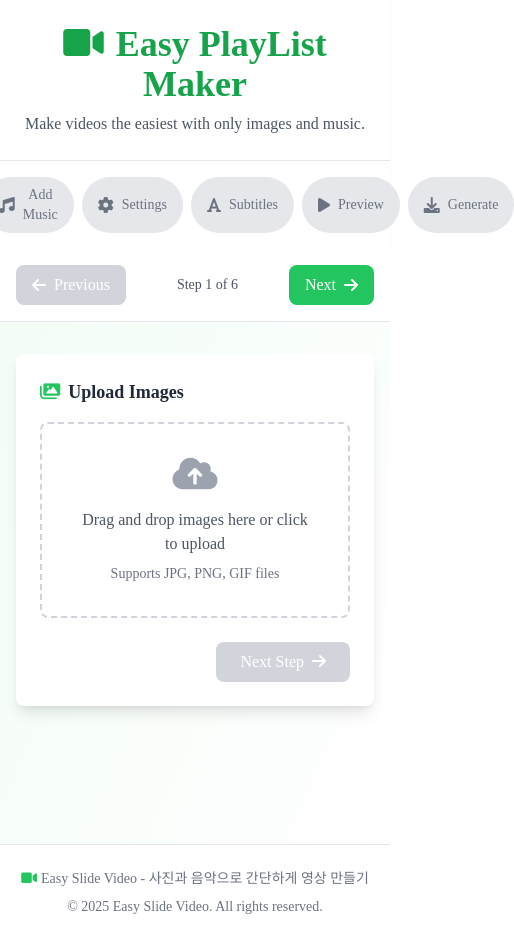
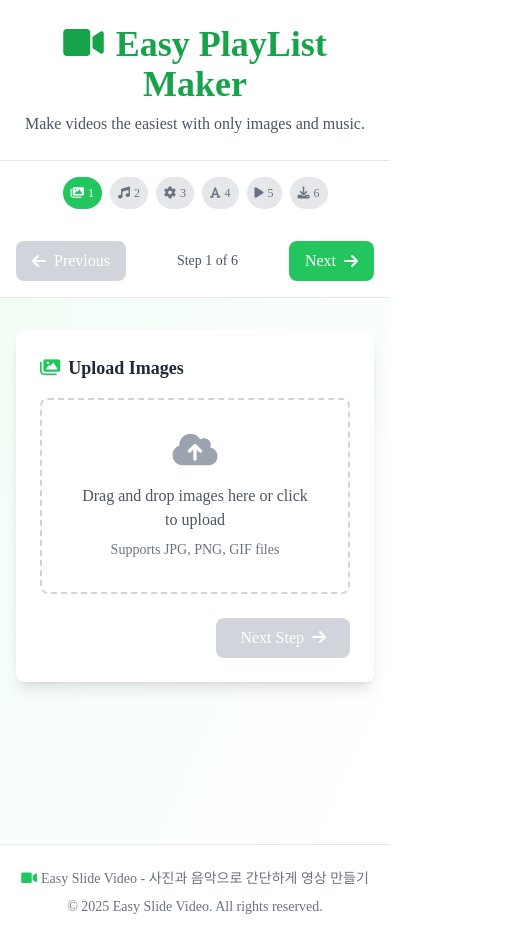
Before and after one commit to YoHaiYo/easy-slide-video_nextjs, a Next.js app: page / in a window 390 px wide. Shown: the whole page, 514 px wide, since content can reach past the window. Built offline with nearby package versions, Linux system fonts and the light colour scheme; a web font is replaced by a local one.

Commit message:
모바일 반응형

```diff
--- a/src/app/page.js
+++ b/src/app/page.js
@@ -66,19 +66,20 @@ function HomeContent() {
       <div className="bg-white shadow-sm">
         <div className="max-w-4xl mx-auto px-4 py-4">
           <div className="flex justify-center">
-            <div className="flex space-x-2">
+            <div className="flex flex-wrap gap-2 justify-center">
               {steps.map((step) => (
                 <button
                   key={step.id}
                   onClick={() => handleStepChange(step.id)}
-                  className={`flex items-center px-4 py-2 rounded-full transition-all duration-300 ${
+                  className={`flex items-center px-2 sm:px-4 py-2 rounded-full transition-all duration-300 text-xs sm:text-sm ${
                     currentStep >= step.id
                       ? "bg-green-500 text-white"
                       : "bg-gray-200 text-gray-500 hover:bg-gray-300"
                   }`}
                 >
-                  <i className={`${step.icon} mr-2`}></i>
-                  <span className="text-sm font-medium">{step.title}</span>
+                  <i className={`${step.icon} mr-1 sm:mr-2`}></i>
+                  <span className="font-medium hidden sm:inline">{step.title}</span>
+                  <span className="font-medium sm:hidden">{step.id}</span>
                 </button>
               ))}
             </div>
```
